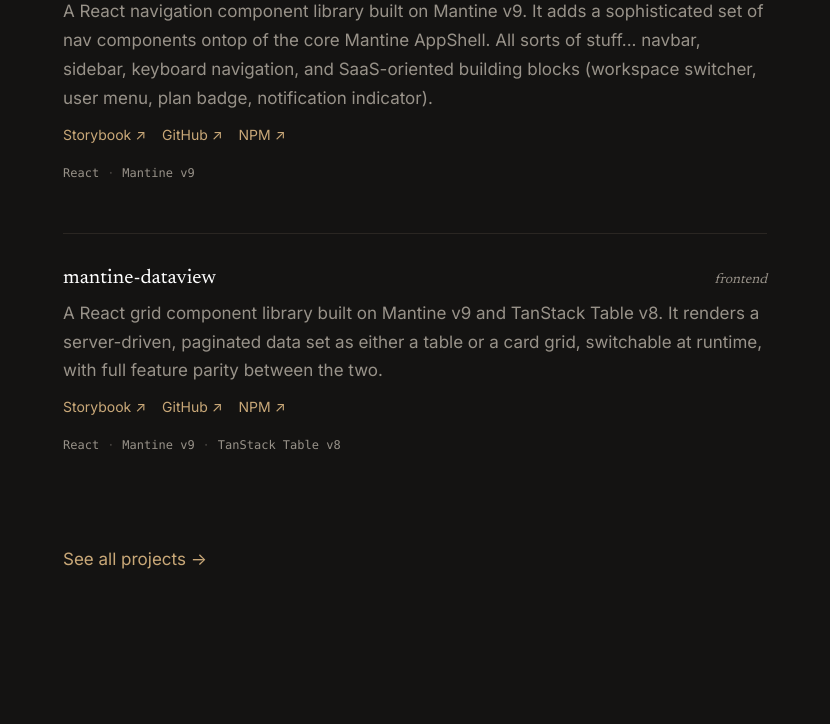
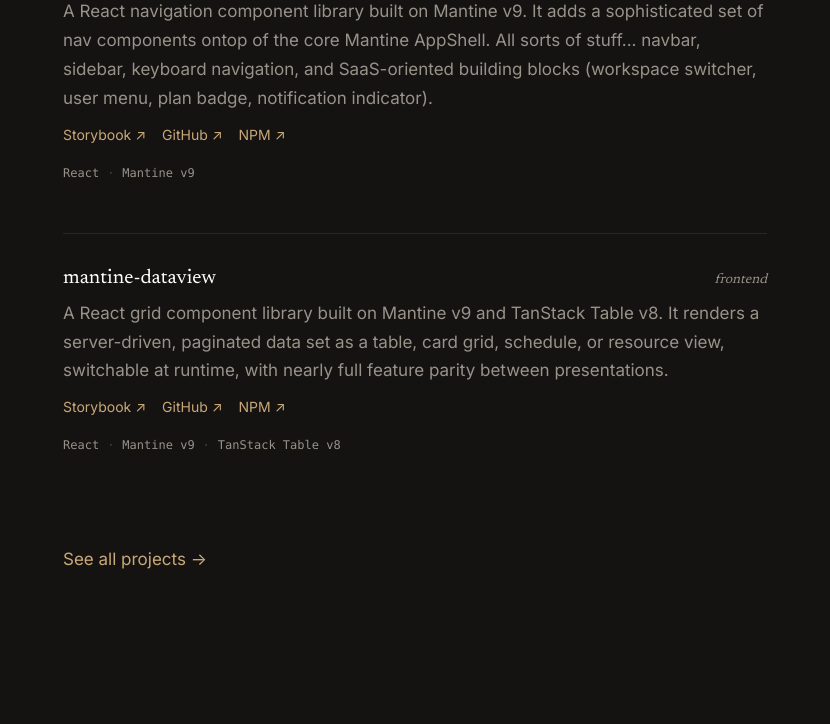
Before and after one commit to ethanhann/ethanhann.github.io, an Astro site: page / in a window 1280 px wide. Shown: the part 1085-1809 px from the top of the page, without its empty margins (225-1055 px from the left). Built offline with nearby package versions, Linux system fonts and the light colour scheme; Astro itself is replaced by a stand-in of ours.

Commit message:
Update Mantine DataView project description to reflect new view options

```diff
--- a/src/content/projects/mantine-dataview.md
+++ b/src/content/projects/mantine-dataview.md
@@ -3,8 +3,8 @@
 url: https://github.com/ethanhann/mantine-dataview
 kind: frontend
 description:
-    A React grid component library built on Mantine v9 and TanStack Table v8.
-    It renders a server-driven, paginated data set as either a table or a card grid, switchable at runtime, with full feature parity between the two.
+  A React grid component library built on Mantine v9 and TanStack Table v8.
+  It renders a server-driven, paginated data set as a table, card grid, schedule, or resource view, switchable at runtime, with nearly full feature parity between presentations.
 tags:
   - React
   - Mantine v9
```
